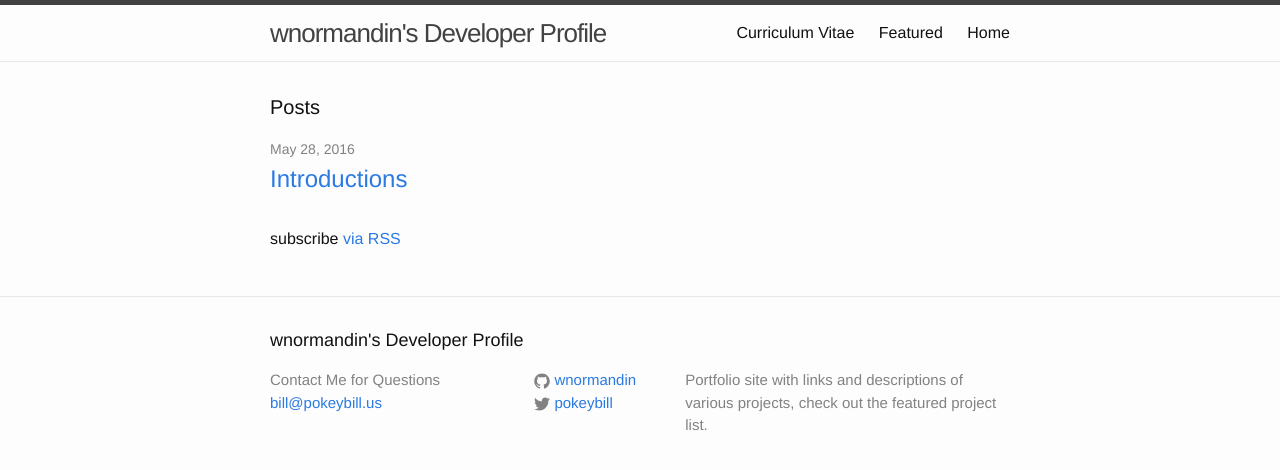
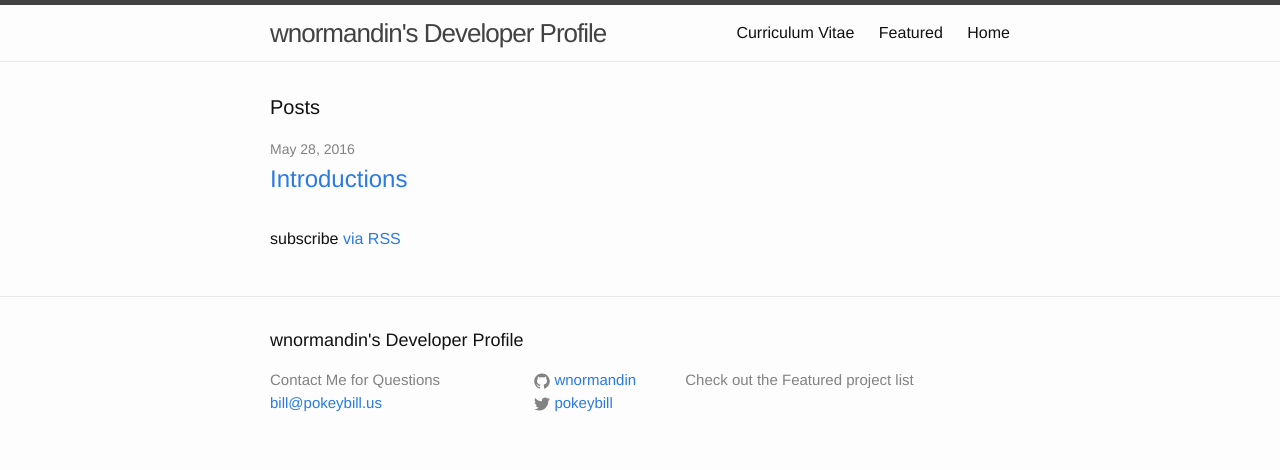
Before and after one commit to wnormandin/wnormandin.github.io, a Jekyll site: the page built from index.html, in a window 1280 px wide. Shown: the top 470 px of the page. Built offline with Jekyll 4.4.1, drawn with Linux system fonts in a browser that asks for light colours.

Commit message:
Update _config.yml

```diff
--- a/_config.yml
+++ b/_config.yml
@@ -9,8 +9,7 @@
 title: wnormandin's Developer Profile
 email: bill@pokeybill.us
 description: > # this means to ignore newlines until "baseurl:"
-  Portfolio site with links and descriptions of various projects,
-  check out the featured project list.
+  Check out the Featured project list
 baseurl: "" # the subpath of your site, e.g. /blog
 url: "http://portfolio.pokeybill.us" # the base hostname & protocol for your site
 include: ['_pages']
```
